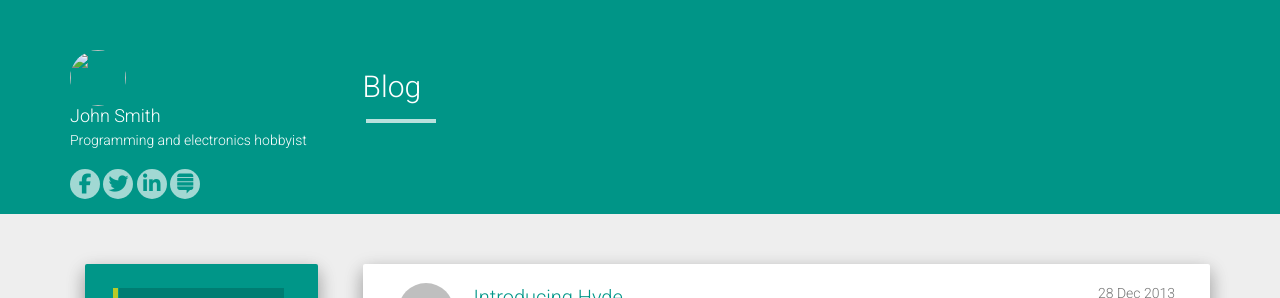
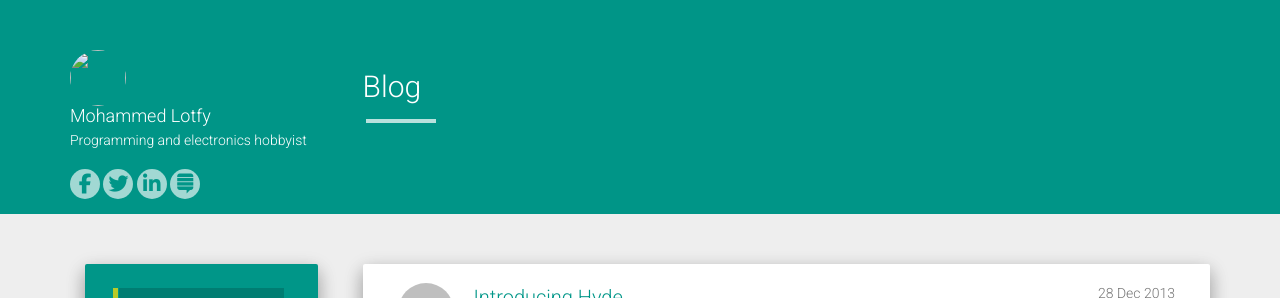
Before and after one commit to scropion86/scropion86.github.com, a Jekyll site: the page built from index.html, in a window 1280 px wide. Shown: the top 298 px of the page. Built offline with Jekyll 4.4.1, drawn with Linux system fonts in a browser that asks for light colours; nearby versions of some CDN libraries; the list of posts is cut into pages by our own code.

Commit message:
Updated _config.yml

```diff
--- a/_config.yml
+++ b/_config.yml
@@ -1,6 +1,6 @@
 title: Mohammed Lotfy
 description: My Personal Blog
-author: John Smith
+author: Mohammed Lotfy
 logo: /hcz-jekyll-blog/static/img/avatar.png
 github: https://github.com/scropion86
 about: Programming and electronics hobbyist
```
